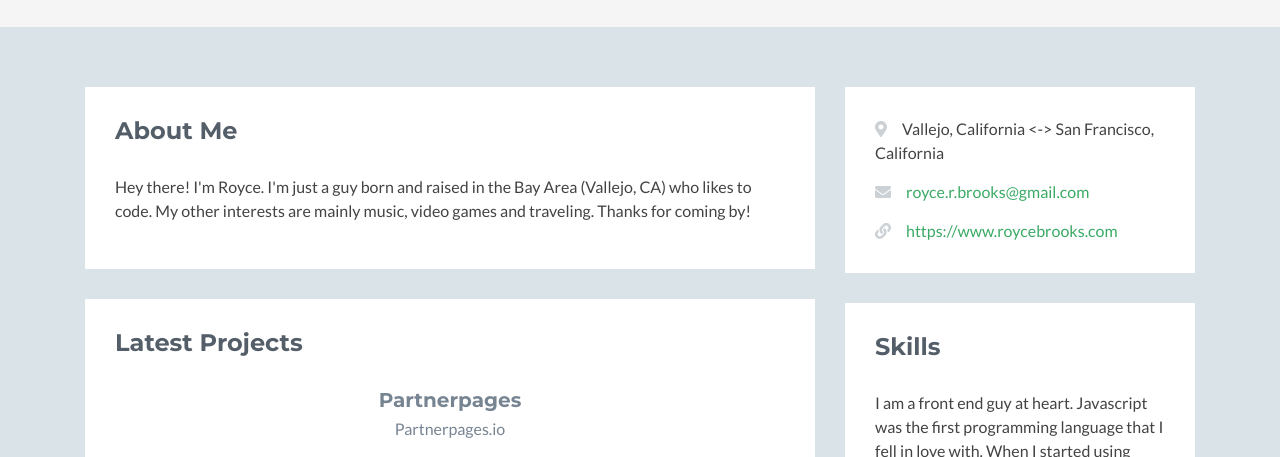
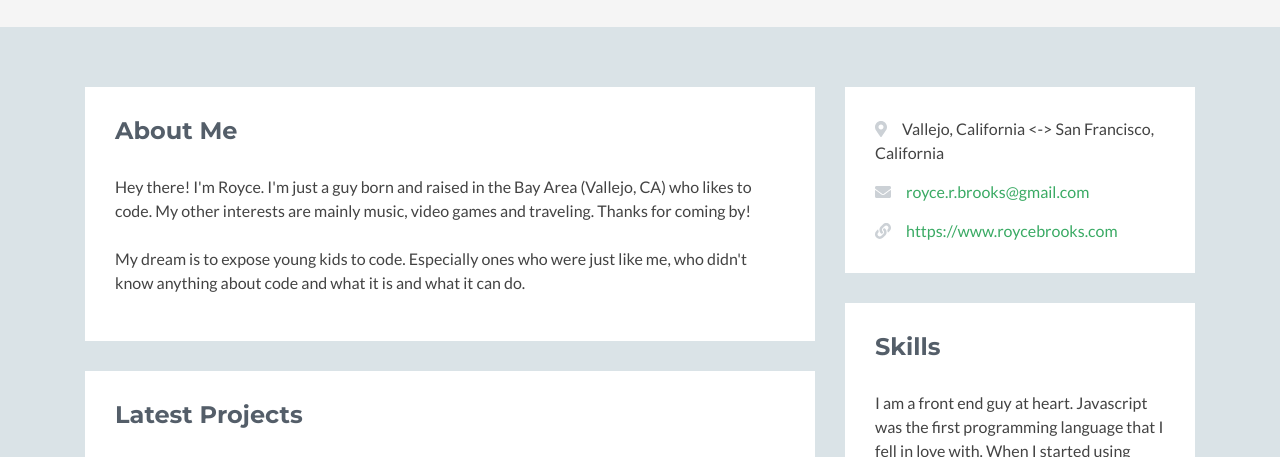
Before and after one commit to Royceb/roycebrooks, a plain HTML site: page index.html in a window 1280 px wide. Shown: the part 277-734 px from the top of the page. Drawn offline with nearby package versions, Linux system fonts and the light colour scheme; no server answers; some icons are missing.

Commit message:
add a line

```diff
--- a/index.html
+++ b/index.html
@@ -106,6 +106,9 @@
                   Bay Area (Vallejo, CA) who likes to code. My other interests
                   are mainly music, video games and traveling. Thanks for coming
                   by!
+                  <br>
+                  <br>
+                  My dream is to expose young kids to code. Especially ones who were just like me, who didn't know anything about code and what it is and what it can do.
                 </p>
               </div>
               <!--//content-->
```
